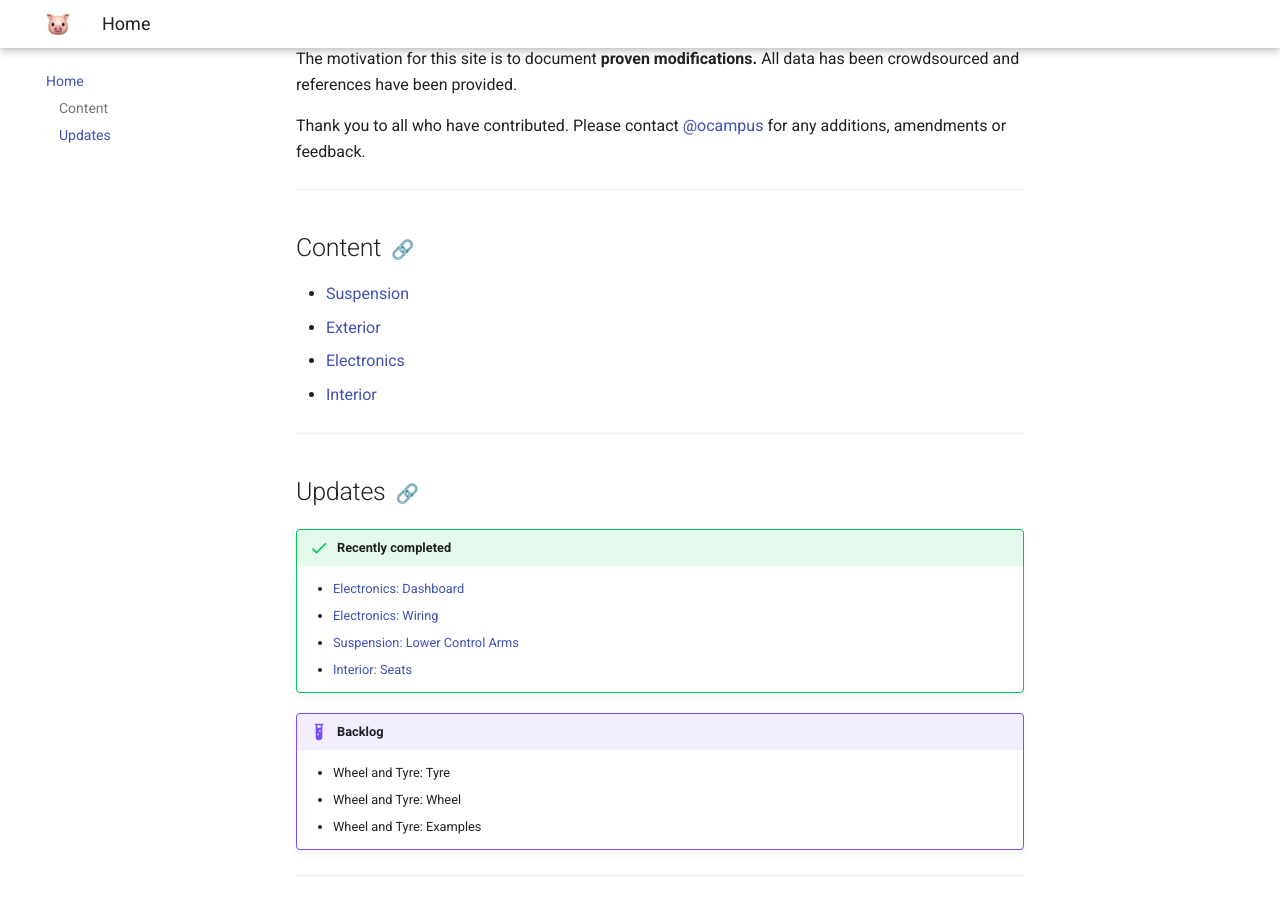
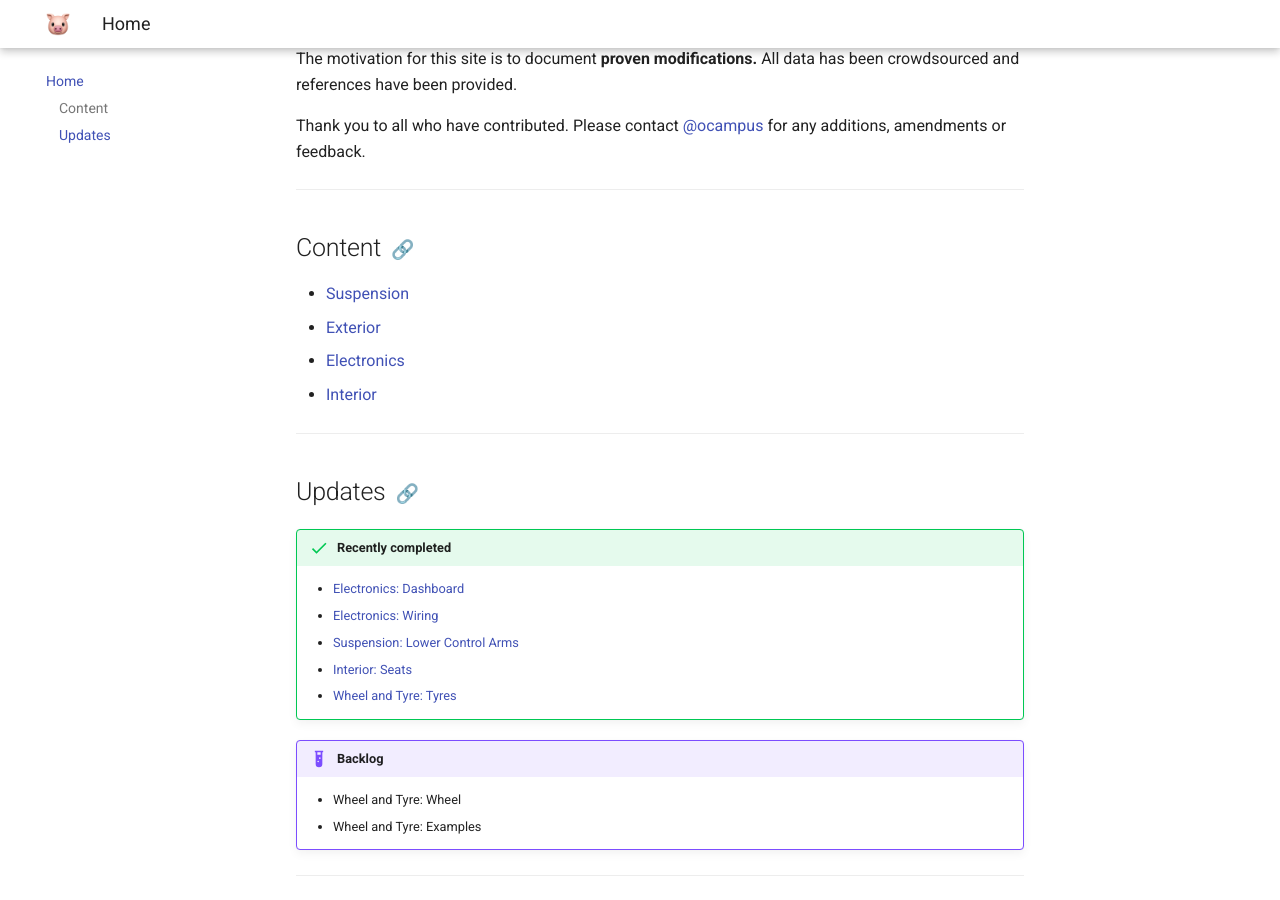
Before and after one commit to ocampco/pig-eyes-diy, an MkDocs documentation site: the page built from docs/index.md, in a window 1280 px wide and 900 px high, scrolled down 626 px. Built offline with MkDocs 1.6.1 and Material for MkDocs 9.7.7, drawn with Linux system fonts in a browser that asks for light colours.

Commit message:
Move to completed

```diff
--- a/docs/index.md
+++ b/docs/index.md
@@ -26,9 +26,9 @@ Thank you to all who have contributed. Please contact [@ocampus](https://www.ins
     - [Electronics: Wiring](./electronics/wiring.md)
     - [Suspension: Lower Control Arms](./suspension/lower-control-arms.md)
     - [Interior: Seats](./interior/seats.md)
+    - [Wheel and Tyre: Tyres](./wheel-and-tyre/tyres.md)
 
 !!! example "Backlog"
-    - Wheel and Tyre: Tyre
     - Wheel and Tyre: Wheel
     - Wheel and Tyre: Examples
 
```
